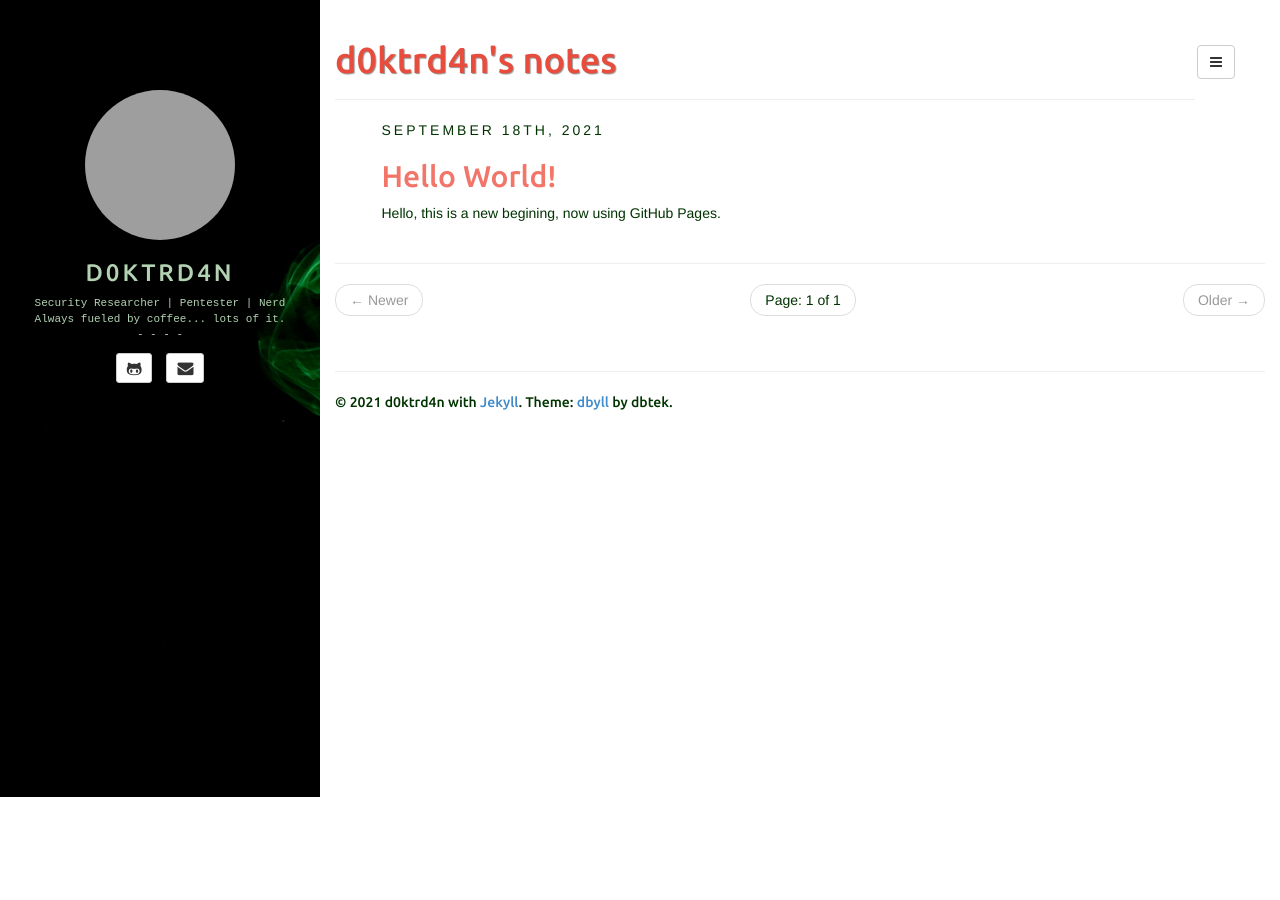
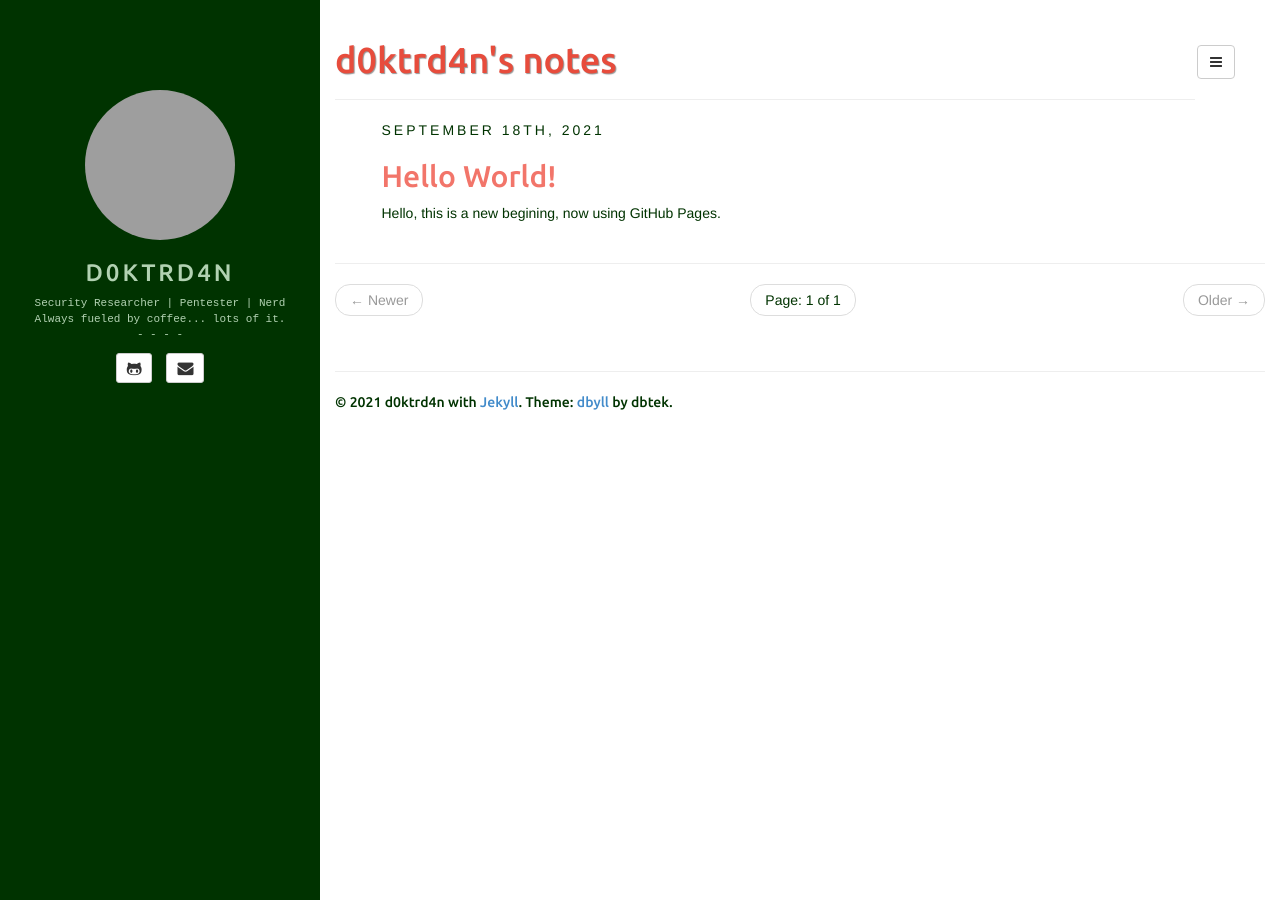
Before and after one commit to d0ktrd4n/d0ktrd4n.github.io, a Jekyll site: the page built from index.html, in a window 1280 px wide. Built offline with Jekyll 4.4.1, drawn with Linux system fonts in a browser that asks for light colours; the list of posts is cut into pages by our own code; grey boxes are pictures that could not be loaded.

Commit message:
Update _config.yml

```diff
--- a/_config.yml
+++ b/_config.yml
@@ -32,7 +32,7 @@ categories_path: categories.html
 tags_path: tags.html
 
 # set it as url of an image
-sidebar_background_image: assets/media/background.jpg
+# sidebar_background_image: assets/media/background.jpg
 
 BASE_PATH:
 
```
